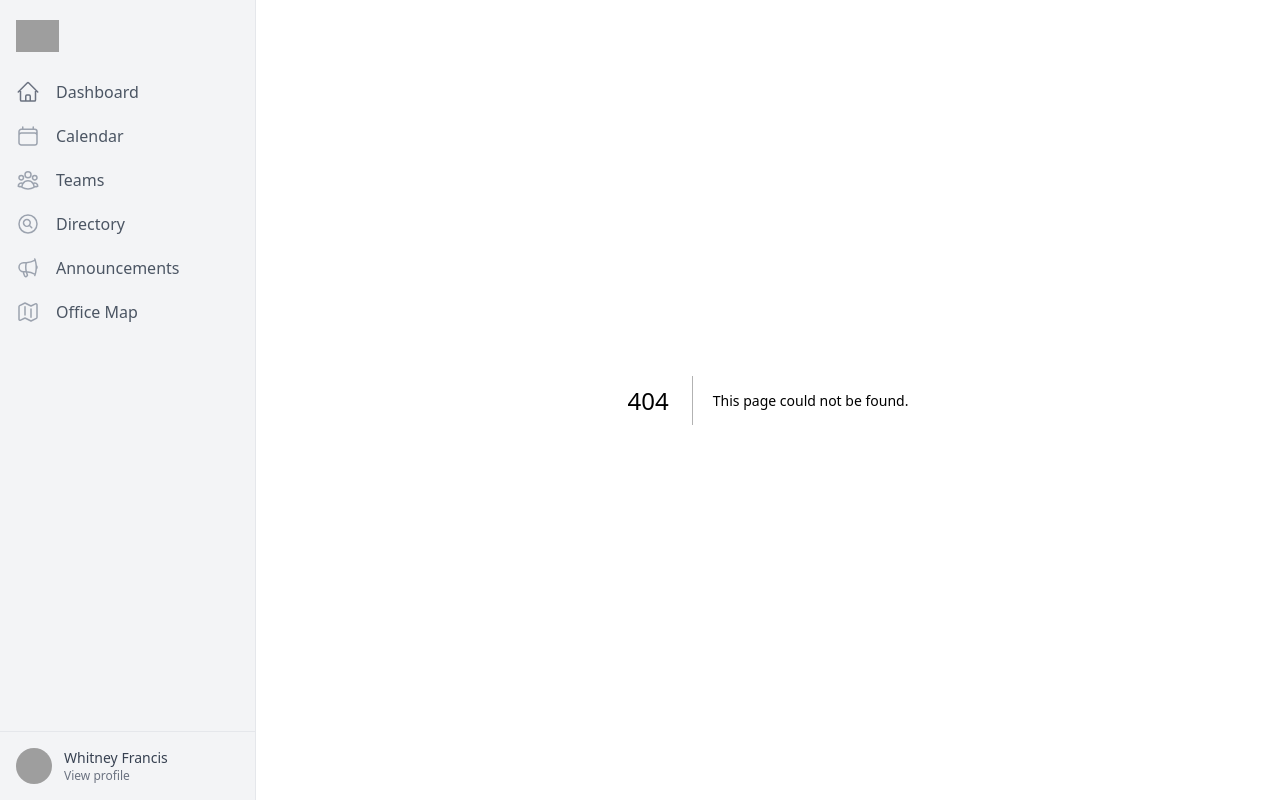
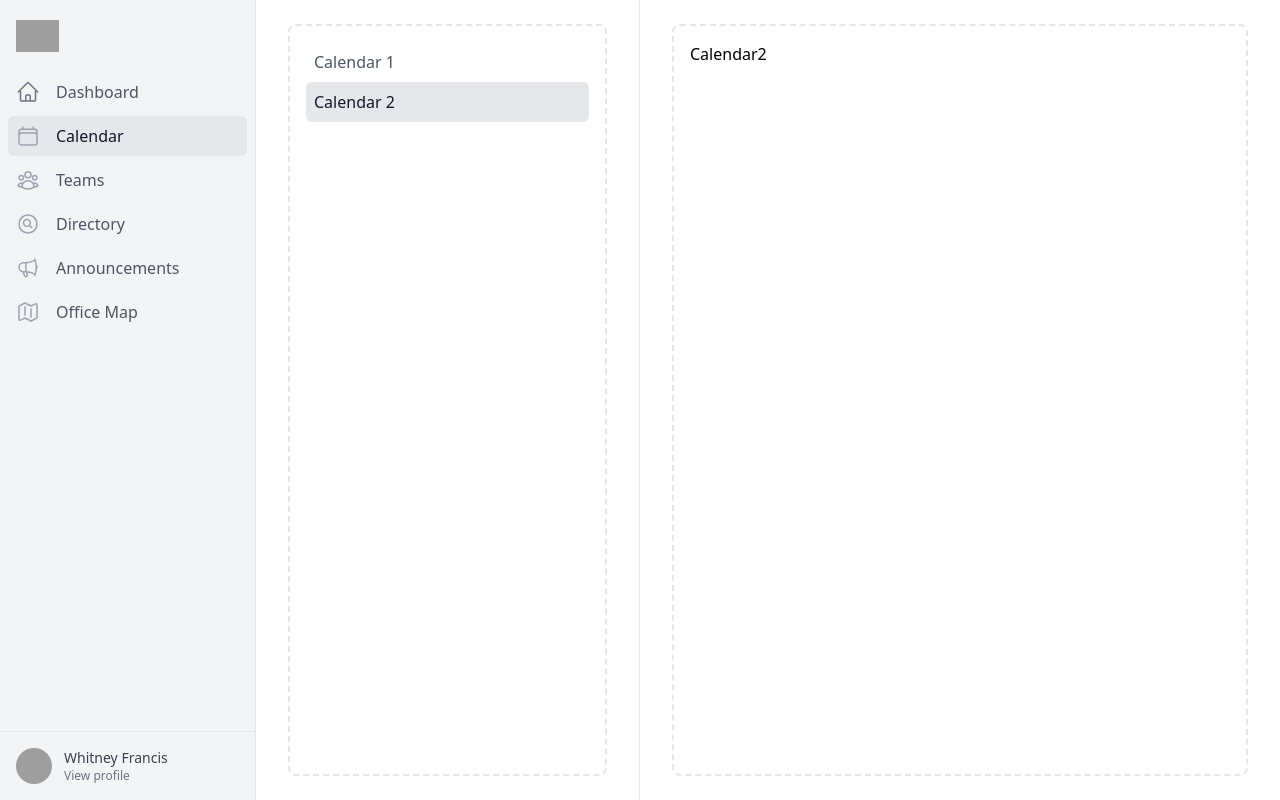
Before and after one commit to manutepowa/movies, a Next.js app: page /calendar/calendar2 in a window 1280 px wide. Before the commit this address had no page. Built offline with nearby package versions, Linux system fonts and the light colour scheme; grey boxes are pictures that could not be loaded.

Commit message:
add two layouts working in same pages

```diff
--- a/next.config.mjs
+++ b/next.config.mjs
@@ -1,6 +1,6 @@
 /** @type {import('next').NextConfig} */
 const nextConfig = {
-  reactStrictMode: true,
+  reactStrictMode: false,
   swcMinify: true,
   experimental: {
     appDir: true,
--- /dev/null
+++ b/src/app/calendar/calendar1/page.tsx
@@ -0,0 +1,3 @@
+export default function Calendar1() {
+  return <h1>Calendar1</h1>
+}
--- /dev/null
+++ b/src/app/calendar/calendar2/page.tsx
@@ -0,0 +1,3 @@
+export default function Calendar2() {
+  return <h1>Calendar2</h1>
+}
--- /dev/null
+++ b/src/app/calendar/layout.tsx
@@ -0,0 +1,14 @@
+import AsideContainer from "@/components/containers/AsideContainer"
+import MainContainer from "@/components/containers/MainContainer"
+import SecondNav from "@/components/NavBar/SecondNav/SecondNav"
+
+export default function CalendarLayou({ children }: { children: JSX.Element }) {
+  return (
+    <div className="relative z-0 flex flex-1 overflow-hidden">
+      <MainContainer>{children}</MainContainer>
+      <AsideContainer>
+        <SecondNav />
+      </AsideContainer>
+    </div>
+  )
+}
--- a/src/app/calendar/page.tsx
+++ b/src/app/calendar/page.tsx
@@ -1,5 +1,3 @@
-import React from "react"
-
 export default function Calendar() {
-  return <div>Calendar</div>
+  return null
 }
--- a/src/components/NavBar/NavBar.tsx
+++ b/src/components/NavBar/NavBar.tsx
@@ -5,11 +5,18 @@ import { XMarkIcon } from "@heroicons/react/24/outline"
 import NavLink from "./NavLink"
 import { navigation } from "./navigationItems"
 import useSidebarZustand from "@/context/NavZustand"
+import { shallow } from "zustand/shallow"
+import { useSelectedLayoutSegment } from "next/navigation"
 
 export default function NavBarDesktop(): JSX.Element {
-  const sidebarOpen = useSidebarZustand((state) => state.sidebarOpen)
-  const setSidebarOpen = useSidebarZustand((state) => state.setSidebarOpen)
-
+  const { sidebarOpen, setSidebarOpen } = useSidebarZustand(
+    (state) => ({
+      sidebarOpen: state.sidebarOpen,
+      setSidebarOpen: state.setSidebarOpen,
+    }),
+    shallow
+  )
+  const segment = useSelectedLayoutSegment()
   return (
     <>
       <Transition.Root show={sidebarOpen} as={Fragment}>
@@ -75,7 +82,11 @@ export default function NavBarDesktop(): JSX.Element {
                   <nav aria-label="Sidebar" className="mt-5">
                     <div className="space-y-1 px-2">
                       {navigation.map((item) => (
-                        <NavLink item={item} key={item.name} />
+                        <NavLink
+                          item={item}
+                          segment={segment}
+                          key={item.name}
+                        />
                       ))}
                     </div>
                   </nav>
@@ -126,7 +137,7 @@ export default function NavBarDesktop(): JSX.Element {
               <nav className="mt-5 flex-1" aria-label="Sidebar">
                 <div className="space-y-1 px-2">
                   {navigation.map((item) => (
-                    <NavLink item={item} key={item.name} />
+                    <NavLink item={item} segment={segment} key={item.name} />
                   ))}
                 </div>
               </nav>
--- a/src/components/NavBar/NavLink.tsx
+++ b/src/components/NavBar/NavLink.tsx
@@ -2,17 +2,21 @@
 import Link from "next/link"
 import { NavLinkType } from "./types"
 import { classNames } from "./utils"
-import { usePathname } from "next/navigation"
 
-export default function NavLink({ item }: { item: NavLinkType }) {
-  const pathname = usePathname()
-  console.log({ pathname })
+export default function NavLink({
+  item,
+  segment,
+}: {
+  item: NavLinkType
+  segment: string | null
+}) {
+  segment = segment || ""
   return (
     <Link
       key={item.name}
       href={item.href}
       className={classNames(
-        item.href === pathname
+        item.href === `/${segment}`
           ? "bg-gray-200 text-gray-900"
           : "text-gray-600 hover:bg-gray-50 hover:text-gray-900",
         "group flex items-center px-2 py-2 text-base font-medium rounded-md"
--- /dev/null
+++ b/src/components/NavBar/SecondNav/SecondNav.tsx
@@ -0,0 +1,40 @@
+"use client"
+import Link from "next/link"
+import { usePathname } from "next/navigation"
+import { classNames } from "../utils"
+
+export default function SecondNav() {
+  const pathname = usePathname()
+  const actualSimplePath = pathname?.split("/").slice(-2)[1]
+  console.log(pathname)
+  return (
+    <ul>
+      <li>
+        <Link
+          className={classNames(
+            actualSimplePath === "calendar1"
+              ? "bg-gray-200 text-gray-900"
+              : "text-gray-600 hover:bg-gray-50 hover:text-gray-900",
+            "group flex items-center px-2 py-2 text-base font-medium rounded-md"
+          )}
+          href="/calendar/calendar1"
+        >
+          Calendar 1
+        </Link>
+      </li>
+      <li>
+        <Link
+          className={classNames(
+            actualSimplePath === "calendar2"
+              ? "bg-gray-200 text-gray-900"
+              : "text-gray-600 hover:bg-gray-50 hover:text-gray-900",
+            "group flex items-center px-2 py-2 text-base font-medium rounded-md"
+          )}
+          href="/calendar/calendar2"
+        >
+          Calendar 2
+        </Link>
+      </li>
+    </ul>
+  )
+}
--- a/src/context/NavZustand.ts
+++ b/src/context/NavZustand.ts
@@ -1,13 +1,16 @@
 import { create } from "zustand"
+import { devtools } from "zustand/middleware"
 
 interface SideType {
   sidebarOpen: boolean
   setSidebarOpen: (g: boolean) => void
 }
 
-const useSidebarZustand = create<SideType>((set) => ({
-  sidebarOpen: false,
-  setSidebarOpen: (g) => set(() => ({ sidebarOpen: g })),
-}))
+const useSidebarZustand = create<SideType>()(
+  devtools((set) => ({
+    sidebarOpen: false,
+    setSidebarOpen: (g) => set(() => ({ sidebarOpen: g })),
+  }))
+)
 
 export default useSidebarZustand
```
